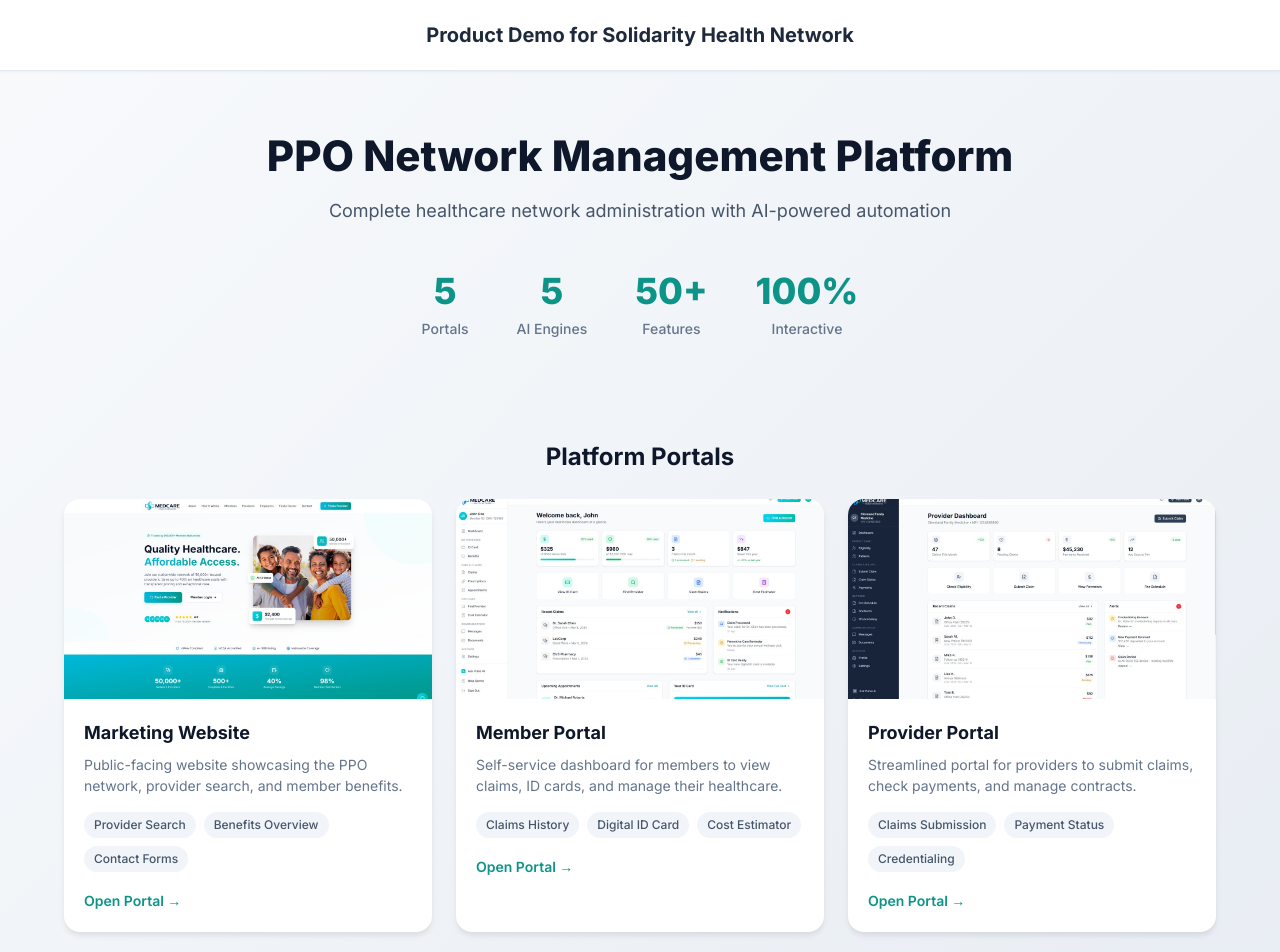
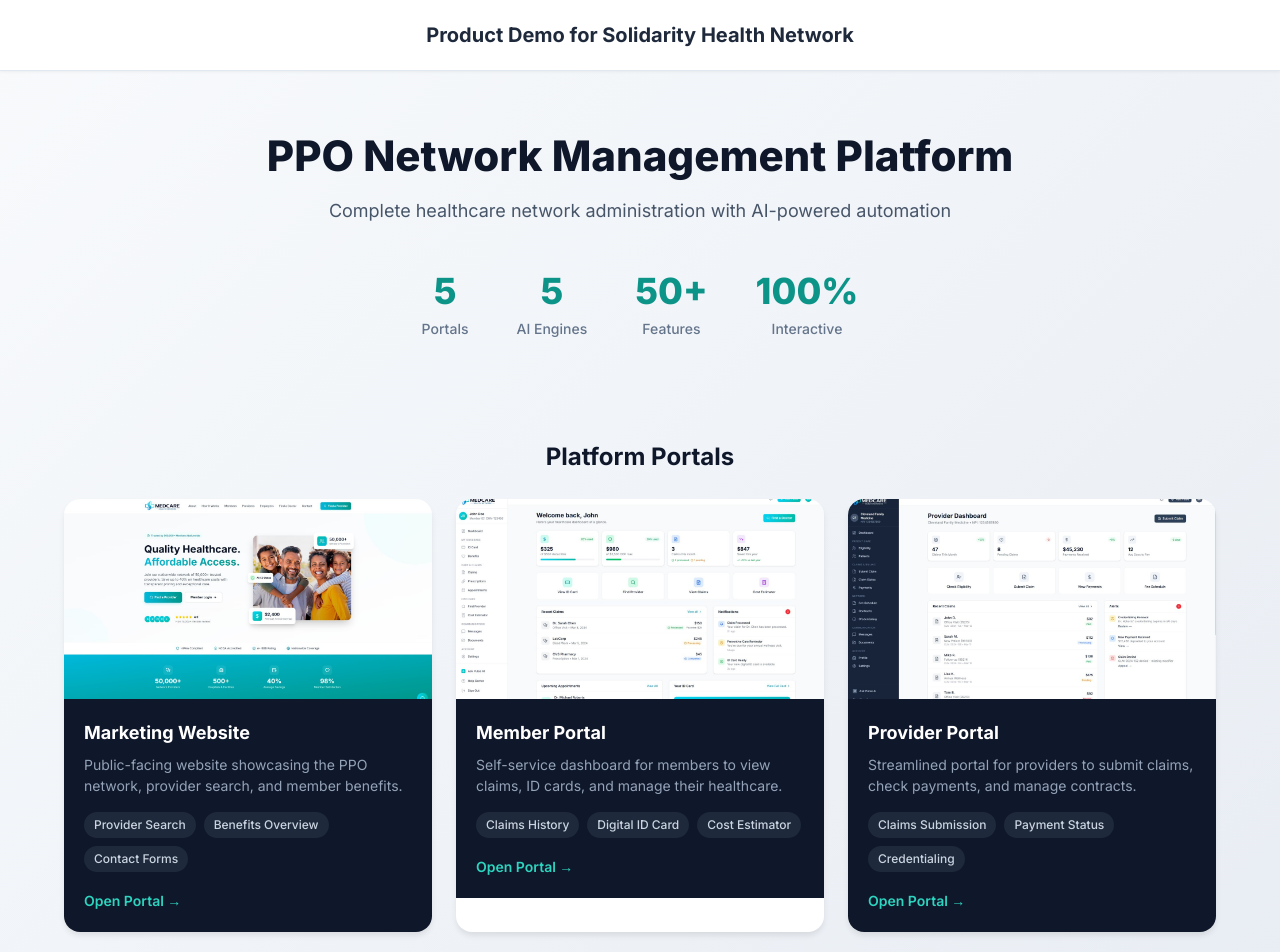
Before and after one commit to CoHoast/clarity-health-network, a Next.js app: page /demo in a window 1280 px wide. Shown: the top 952 px of the page. Built offline with nearby package versions, Linux system fonts and the light colour scheme.

Commit message:
Dark theme for portal card text sections

```diff
--- a/app/demo/page.tsx
+++ b/app/demo/page.tsx
@@ -217,12 +217,12 @@ export default function ProductDemoPage() {
                 />
               </div>
 
-              {/* Content */}
-              <div style={{ padding: 20 }}>
-                <h4 style={{ fontSize: 18, fontWeight: 700, color: '#0f172a', marginBottom: 8 }}>
+              {/* Content - Dark Theme */}
+              <div style={{ padding: 20, background: '#0f172a' }}>
+                <h4 style={{ fontSize: 18, fontWeight: 700, color: '#ffffff', marginBottom: 8 }}>
                   {portal.title}
                 </h4>
-                <p style={{ fontSize: 14, color: '#64748b', marginBottom: 16, lineHeight: 1.5 }}>
+                <p style={{ fontSize: 14, color: '#94a3b8', marginBottom: 16, lineHeight: 1.5 }}>
                   {portal.description}
                 </p>
 
@@ -232,9 +232,9 @@ export default function ProductDemoPage() {
                     <span key={tag} style={{
                       fontSize: 12,
                       padding: '4px 10px',
-                      background: '#f1f5f9',
+                      background: '#1e293b',
                       borderRadius: 20,
-                      color: '#475569',
+                      color: '#cbd5e1',
                       fontWeight: 500,
                     }}>
                       {tag}
@@ -247,7 +247,7 @@ export default function ProductDemoPage() {
                   display: 'inline-flex',
                   alignItems: 'center',
                   gap: 6,
-                  color: '#0d9488',
+                  color: '#2dd4bf',
                   fontWeight: 600,
                   fontSize: 14,
                 }}>
```
